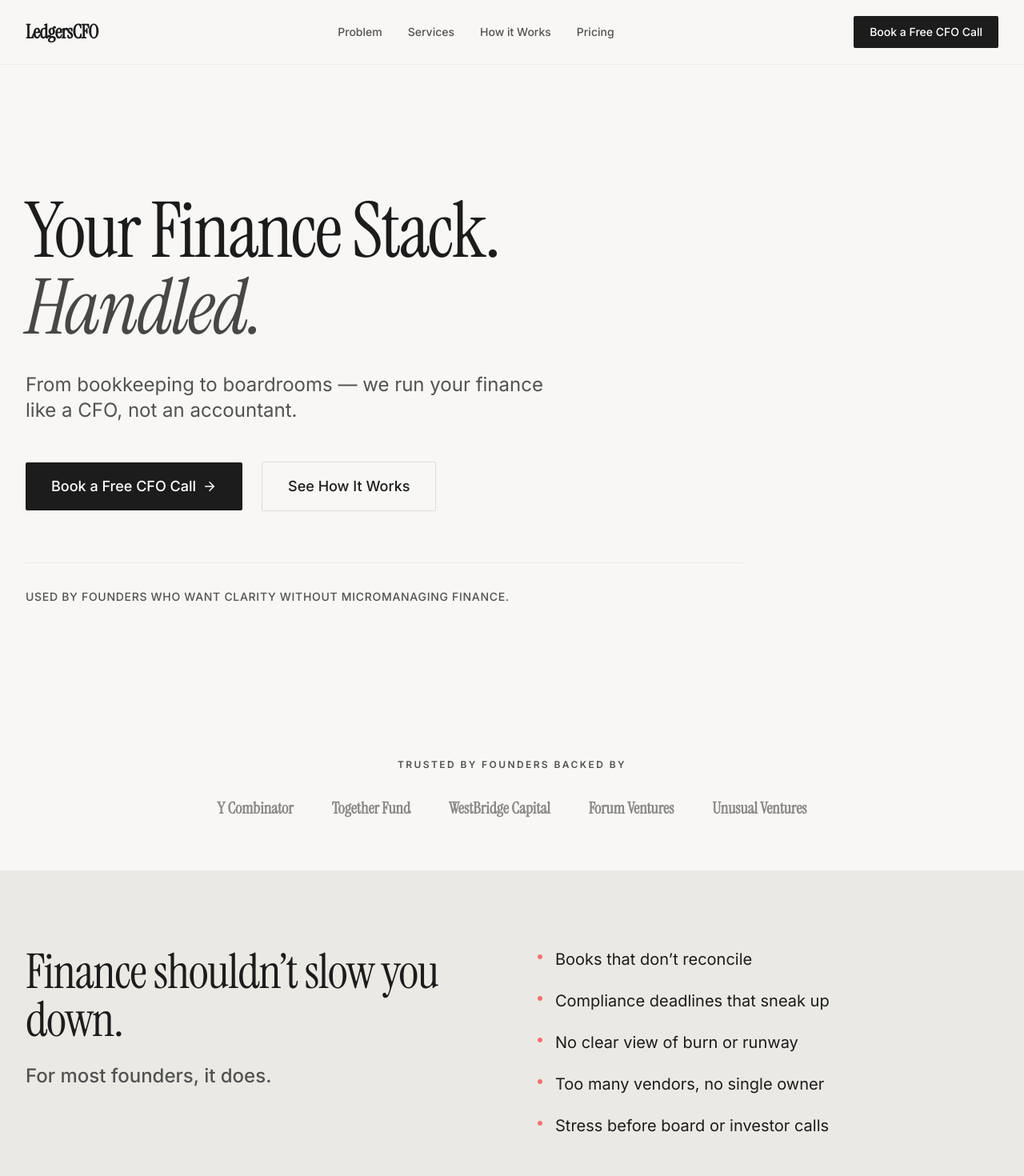
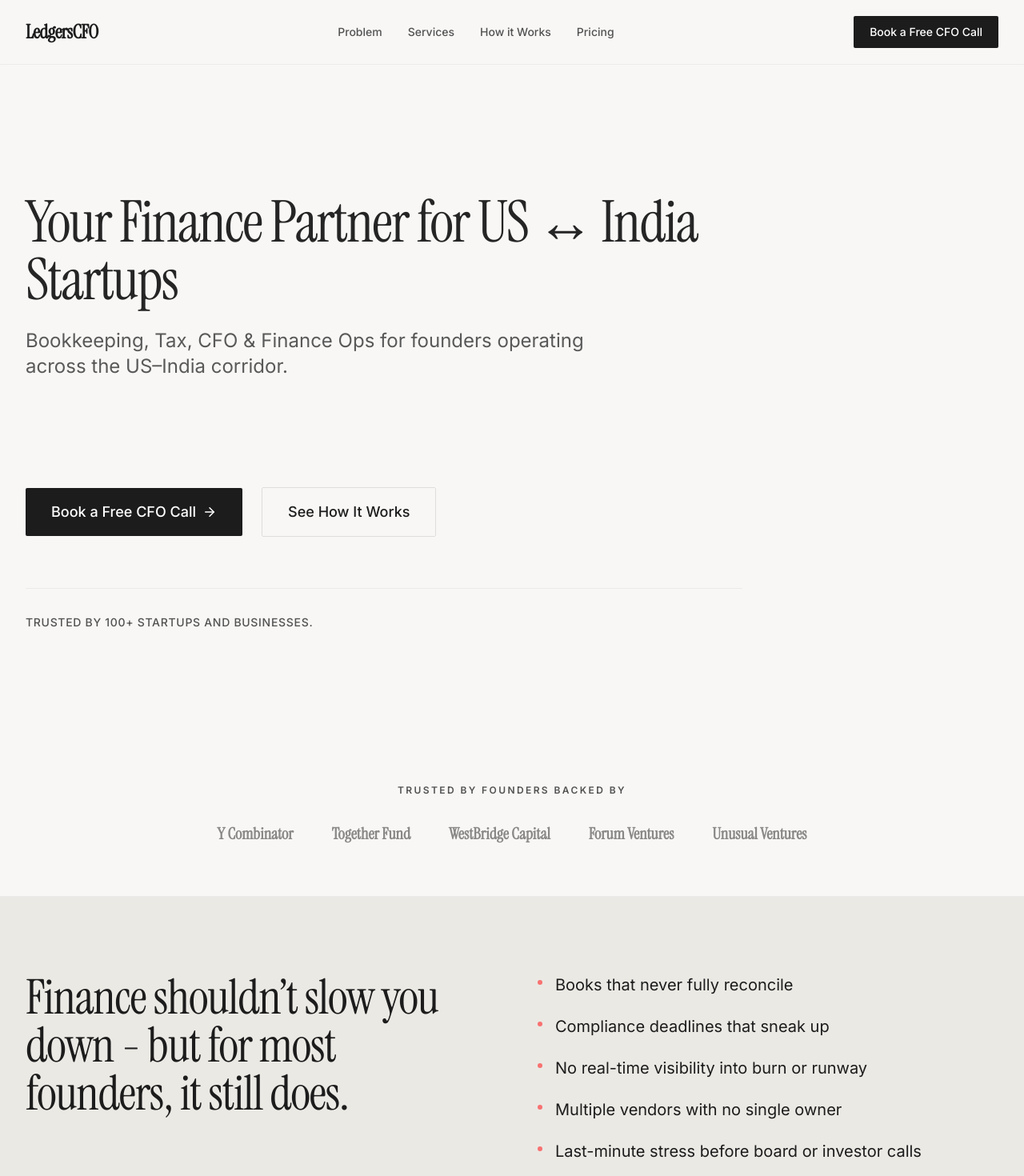
Before and after one commit to AkhilAshp/ledger-cfo, a React (Vite) app: page / in a window 1280 px wide. Shown: the top 1470 px of the page at 80% size. Built offline with nearby package versions, Linux system fonts and the light colour scheme.

Commit message:
static changes done

```diff
--- a/App.tsx
+++ b/App.tsx
@@ -5,7 +5,7 @@ import PartnerLogos from './components/PartnerLogos';
 import ProblemSection from './components/ProblemSection';
 import WhyLedgersCFO from './components/WhyLedgersCFO';
 import ServicesList from './components/ServicesList';
-import Interactivity from './components/Interactivity';
+
 import Calculators from './components/Calculators';
 import ComplianceSection from './components/ComplianceSection';
 import PricingSection from './components/PricingSection';
@@ -23,9 +23,8 @@ const App: React.FC = () => {
         <ProblemSection />
         <WhyLedgersCFO />
         <ServicesList />
-        <Interactivity />
+        <ComplianceSection />
         <Calculators />
-        <ComplianceSection />
         <PricingSection />
         <Testimonials />
       </main>
--- a/components/Footer.tsx
+++ b/components/Footer.tsx
@@ -67,6 +67,11 @@ const Footer: React.FC = () => {
             <a href="#" className="hover:text-white/40">Terms</a>
           </div>
         </div>
+
+        <div className="mt-8 text-white/20 text-[10px] leading-relaxed max-w-2xl">
+          <p>LedgerCFO is a provider of back-office services, including bookkeeping, controller services, and CFO services.</p>
+          <p className="mt-2">LedgerCFO is not a public accounting firm and does not provide services that would require a license to practice public accountancy.</p>
+        </div>
       </div>
     </footer>
   );
--- a/components/Hero.tsx
+++ b/components/Hero.tsx
@@ -1,26 +1,61 @@
-import React from 'react';
-import { motion } from 'framer-motion';
+import React, { useState, useEffect } from 'react';
+import { motion, AnimatePresence } from 'framer-motion';
 import { ArrowRight } from 'lucide-react';
 
+const slides = [
+  {
+    headline: "Your Finance Partner for US ↔ India Startups",
+    subheadline: "Bookkeeping, Tax, CFO & Finance Ops for founders operating across the US–India corridor."
+  },
+  {
+    headline: "Always Due-Diligence Ready",
+    subheadline: "Clean books, timely filings, zero compliance stress — raise funds anytime, confidently."
+  }
+];
+
 const Hero: React.FC = () => {
+  const [currentSlide, setCurrentSlide] = useState(0);
+
+  useEffect(() => {
+    const timer = setInterval(() => {
+      setCurrentSlide((prev) => (prev + 1) % slides.length);
+    }, 3000);
+
+    return () => clearInterval(timer);
+  }, []);
+
   return (
     <section className="relative pt-32 pb-24 sm:pt-40 sm:pb-32 overflow-hidden bg-paper">
       <div className="max-w-7xl mx-auto px-6 lg:px-8 relative z-10">
+        <div className="max-w-4xl">
+          {/* Fixed height container for the slider to prevent layout shift */}
+          <div className="h-[280px] sm:h-[320px] relative mb-8 sm:mb-12">
+            <AnimatePresence mode="wait">
+              <motion.div
+                key={currentSlide}
+                initial={{ opacity: 0, y: 20 }}
+                animate={{ opacity: 1, y: 0 }}
+                exit={{ opacity: 0, y: -20 }}
+                transition={{ duration: 0.5, ease: "easeOut" }}
+                className="absolute top-0 left-0 w-full"
+              >
+                <h1 className="text-5xl sm:text-7xl font-serif text-ink mb-6 leading-[1.1] tracking-tight">
+                  {slides[currentSlide].headline}
+                </h1>
+
+                <p className="text-xl sm:text-2xl text-muted max-w-3xl leading-relaxed">
+                  {slides[currentSlide].subheadline}
+                </p>
+              </motion.div>
+            </AnimatePresence>
+          </div>
+
+          {/* Static CTAs and Footer */}
           <motion.div
             initial={{ opacity: 0, y: 10 }}
             animate={{ opacity: 1, y: 0 }}
-          transition={{ duration: 0.6, ease: "easeOut" }}
-          className="max-w-4xl"
+            transition={{ duration: 0.6, delay: 0.2, ease: "easeOut" }}
           >
-          <h1 className="text-6xl sm:text-8xl font-serif text-ink mb-8 leading-[0.95] tracking-tight">
-            Your Finance Stack. <br />
-            <span className="italic opacity-80">Handled.</span>
-          </h1>
-
-          <p className="text-xl sm:text-2xl text-muted max-w-2xl mb-12 leading-relaxed">
-            From bookkeeping to boardrooms — we run your finance like a CFO, not an accountant.
-          </p>
-
             <div className="flex flex-col sm:flex-row gap-6 items-start sm:items-center">
               <a
                 href="#book"
@@ -39,10 +74,11 @@ const Hero: React.FC = () => {
 
             <div className="mt-16 pt-8 border-t border-black/5">
               <p className="text-sm text-muted font-medium uppercase tracking-wider">
-              Used by founders who want clarity without micromanaging finance.
+                Trusted by 100+ startups and businesses.
               </p>
             </div>
           </motion.div>
+        </div>
       </div>
     </section>
   );
--- a/components/PricingSection.tsx
+++ b/components/PricingSection.tsx
@@ -20,10 +20,6 @@ const PricingSection: React.FC = () => {
                                 <Check className="text-ink" size={20} />
                                 <span className="text-ink">Scale up or down as needed</span>
                             </div>
-                            <div className="flex items-center gap-3">
-                                <Check className="text-ink" size={20} />
-                                <span className="text-ink">Cancel anytime with 30 days notice</span>
-                            </div>
                         </div>
                     </div>
 
@@ -34,12 +30,12 @@ const PricingSection: React.FC = () => {
                         <h3 className="text-2xl font-bold text-ink mb-2">Early-Stage Plan</h3>
                         <div className="flex items-baseline gap-1 mb-6">
                             <span className="text-sm text-muted font-medium">Starts at</span>
-                            <span className="text-5xl font-serif text-ink">$1,000</span>
+                            <span className="text-5xl font-serif text-ink">$2,000</span>
                             <span className="text-muted">/ year</span>
                         </div>
 
                         <p className="text-muted mb-8 leading-relaxed">
-                            Perfect for Seed to Series A startups. Includes bookkeeping, tax compliance, and monthly CFO review calls.
+                            Perfect for pre-revenue to Series A startups.
                         </p>
 
                         <a href="#book" className="block w-full text-center bg-ink text-white font-medium py-4 hover:bg-black transition-colors">
--- a/components/ProblemSection.tsx
+++ b/components/ProblemSection.tsx
@@ -2,11 +2,11 @@ import React from 'react';
 
 const ProblemSection: React.FC = () => {
     const problems = [
-        "Books that don’t reconcile",
+        "Books that never fully reconcile",
         "Compliance deadlines that sneak up",
-        "No clear view of burn or runway",
-        "Too many vendors, no single owner",
-        "Stress before board or investor calls"
+        "No real-time visibility into burn or runway",
+        "Multiple vendors with no single owner",
+        "Last-minute stress before board or investor calls"
     ];
 
     return (
@@ -14,12 +14,9 @@ const ProblemSection: React.FC = () => {
             <div className="max-w-7xl mx-auto px-6 lg:px-8">
                 <div className="grid grid-cols-1 lg:grid-cols-2 gap-16 items-start">
                     <div>
-                        <h2 className="text-5xl sm:text-6xl font-serif text-ink leading-none mb-6">
-                            Finance shouldn’t slow you down.
+                        <h2 className="text-5xl sm:text-6xl font-serif text-ink leading-tight mb-6">
+                            Finance shouldn’t slow you down - but for most founders, it still does.
                         </h2>
-                        <p className="text-2xl text-muted font-medium">
-                            For most founders, it does.
-                        </p>
                     </div>
 
                     <div className="space-y-8">
--- a/components/ServicesList.tsx
+++ b/components/ServicesList.tsx
@@ -15,9 +15,12 @@ const ServicesList: React.FC = () => {
     return (
         <section id="services" className="py-24 bg-paper border-t border-black/5">
             <div className="max-w-7xl mx-auto px-6 lg:px-8">
-                <h2 className="text-4xl font-serif text-ink mb-16 px-4">
-                    Services. <span className="text-muted italic">Everything you need. Nothing you don't.</span>
-                </h2>
+                <div className="mb-16 px-4">
+                    <h2 className="text-4xl font-serif text-ink mb-4">
+                        Services. <span className="text-muted italic">Everything you need. Nothing you don't.</span>
+                    </h2>
+                    <p className="text-lg text-muted">Everything below is owned by one team. No handoffs.</p>
+                </div>
 
                 <div className="grid grid-cols-1 md:grid-cols-2 gap-x-12 gap-y-0">
                     {services.map((service, i) => (
--- a/components/WhyLedgersCFO.tsx
+++ b/components/WhyLedgersCFO.tsx
@@ -22,6 +22,10 @@ const WhyLedgersCFO: React.FC = () => {
         {
             title: "Flat pricing",
             desc: "Predictable, boring, fair. No hourly billing surprises."
+        },
+        {
+            title: "Founder-first support",
+            desc: "No email delays, Slack-first, responsive, and proactive."
         }
     ];
 
```
Also changed, not shown: components/ComplianceSection.tsx (+8 -7 lines), components/Testimonials.tsx (+6 -6 lines). Lines whose indentation alone changed are shown as unchanged.
